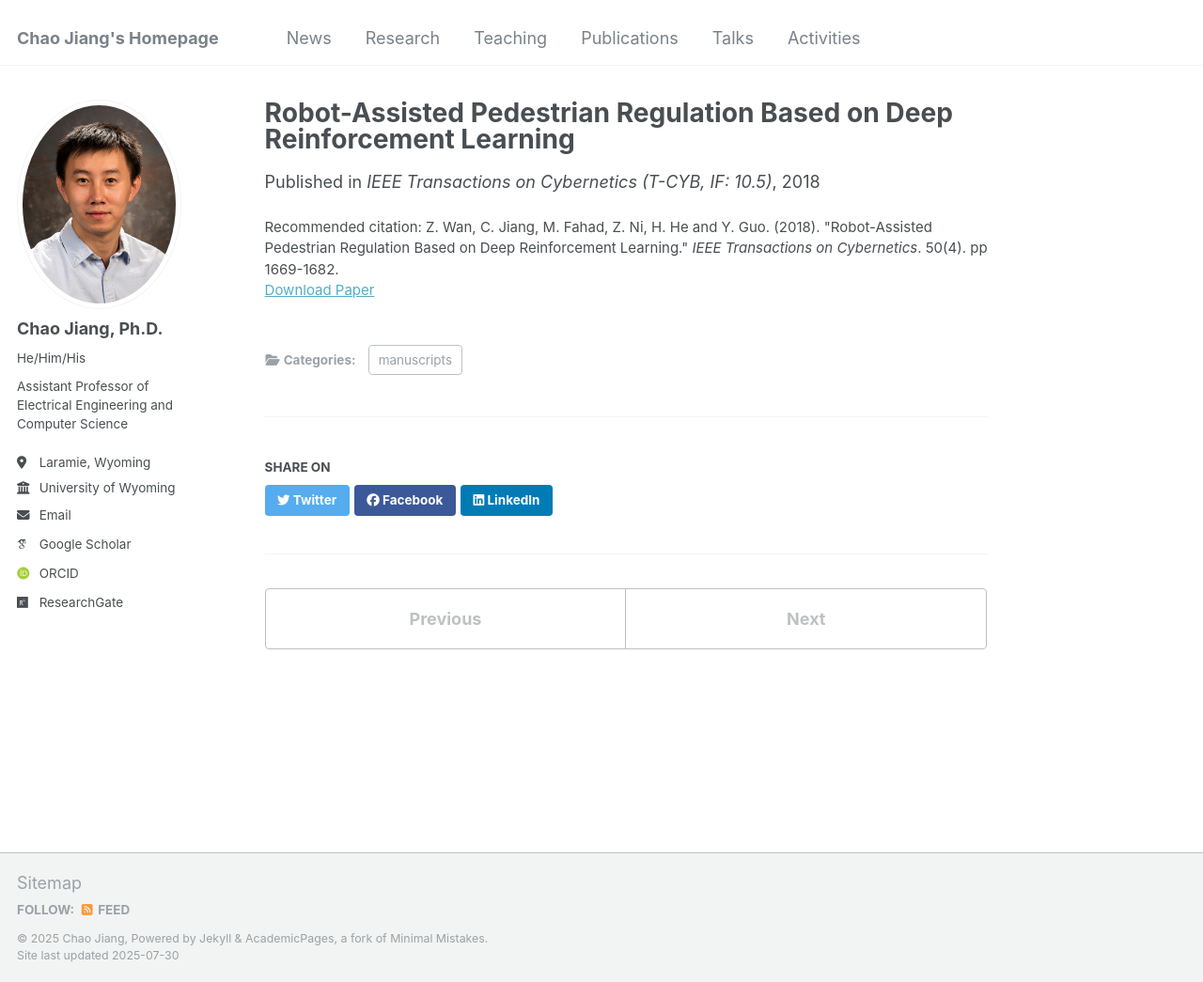
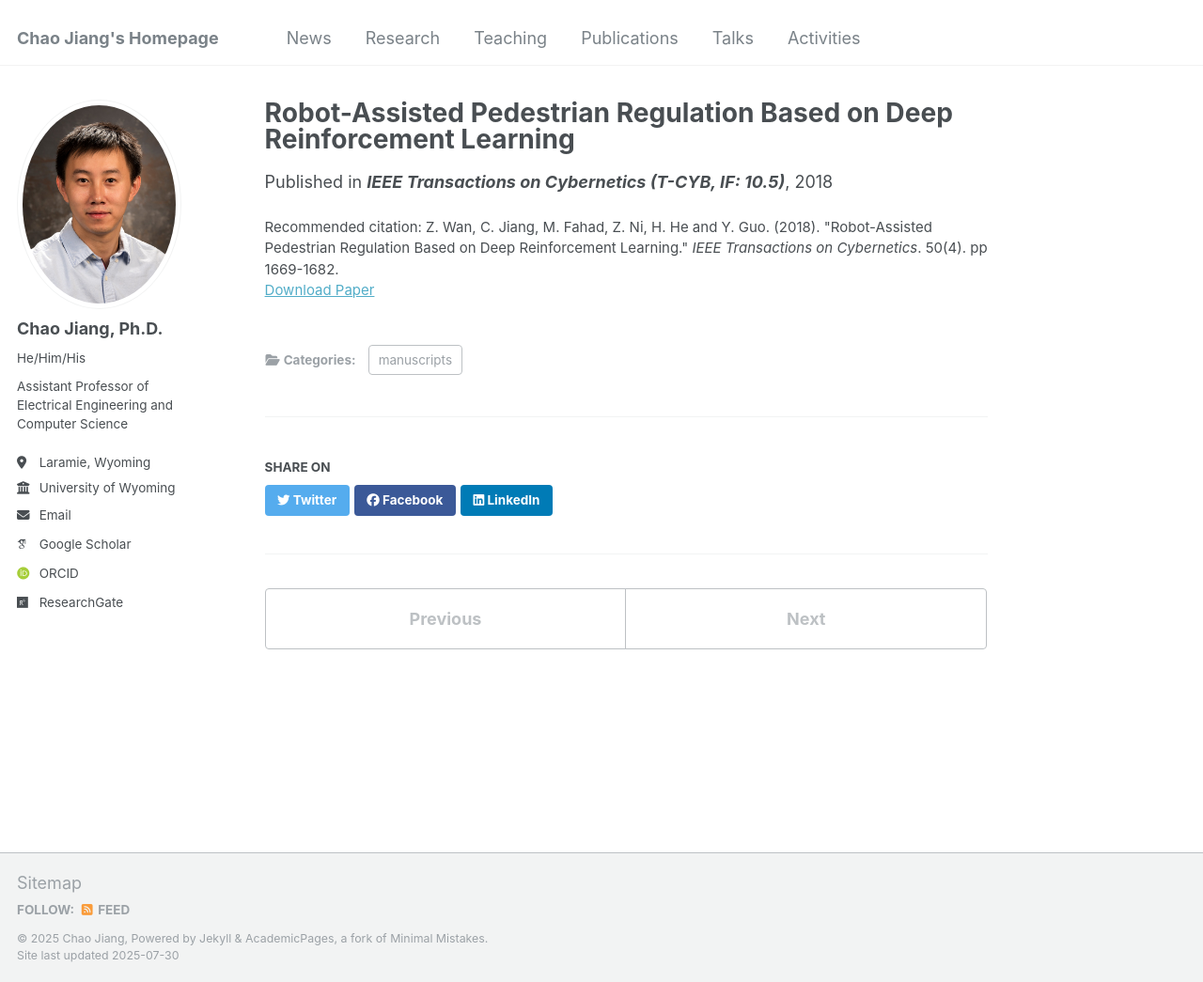
Before and after one commit to cjiang6/cjiang6.github.io, a Jekyll site: the page built from _publications/2018-11-20.md, in a window 1280 px wide and 1045 px high. Shown: the whole window at 94% size. Built offline with Jekyll 4.4.1, drawn with Linux system fonts in a browser that asks for light colours; some web fonts are replaced.

Commit message:
Update 2018-11-20.md

```diff
--- a/_publications/2018-11-20.md
+++ b/_publications/2018-11-20.md
@@ -5,7 +5,7 @@ category: manuscripts
 #permalink: /publication/2015-10-01-paper-title-number-3
 #excerpt: 'This paper is about the number 3. The number 4 is left for future work.'
 date: 2018-11-20
-venue: 'IEEE Transactions on Cybernetics (T-CYB, IF: 10.5)'
+venue: '<b>IEEE Transactions on Cybernetics (T-CYB, IF: 10.5)</b>'
 #slidesurl: 'http://academicpages.github.io/files/slides3.pdf'
 paperurl: 'https://ieeexplore.ieee.org/document/8540942'
 citation: 'Z. Wan, C. Jiang, M. Fahad, Z. Ni, H. He and Y. Guo. (2018). &quot;Robot-Assisted Pedestrian Regulation Based on Deep Reinforcement Learning.&quot; <i>IEEE Transactions on Cybernetics</i>. 50(4). pp 1669-1682.'
```
